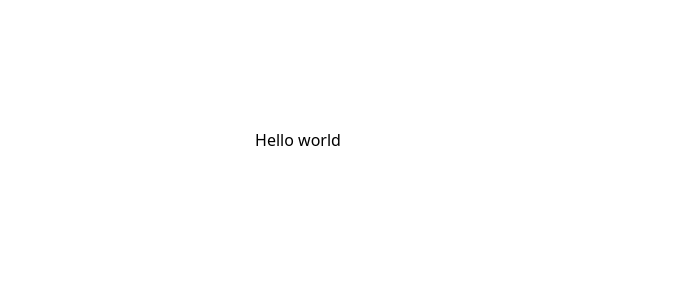
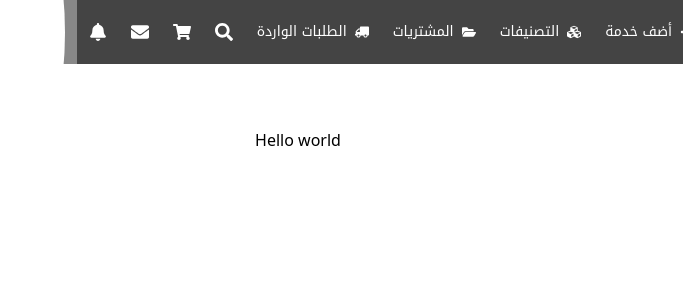
Before and after one commit to alwaleedibrahim/khamsat-clone, a Next.js app: page / in a window 1280 px wide. Shown: the top 300 px of the page, without its empty margins (597-1280 px from the left). Built offline with nearby package versions, Linux system fonts and the light colour scheme.

Commit message:
FIX: Integrated navbar and fixed types

```diff
--- a/src/app/_components/navbar/navitem.tsx
+++ b/src/app/_components/navbar/navitem.tsx
@@ -1,6 +1,6 @@
 import React from 'react'
 
-export default function NavItem({children}) {
+export default function NavItem({children}: Readonly<{children: React.ReactNode}>) {
   return (
     <div className='px-3 hover:bg-[#888] h-full text-center flex items-center'>
         {children}
--- a/src/app/layout.tsx
+++ b/src/app/layout.tsx
@@ -1,4 +1,4 @@
-// import Navbar from "./_components/navbar/navbar";
+import Navbar from "./_components/navbar/navbar";
 import "./globals.css";
 import { Noto_Kufi_Arabic, Noto_Naskh_Arabic } from "next/font/google";
 
@@ -19,7 +19,7 @@ export default function RootLayout({
       <body
         className={`${NotoKufiArabic.variable} ${NotoNaskhArabic.variable}`}
       >
-        {/* <Navbar/> */}
+        <Navbar/>
         {children}
       </body>
     </html>
```
